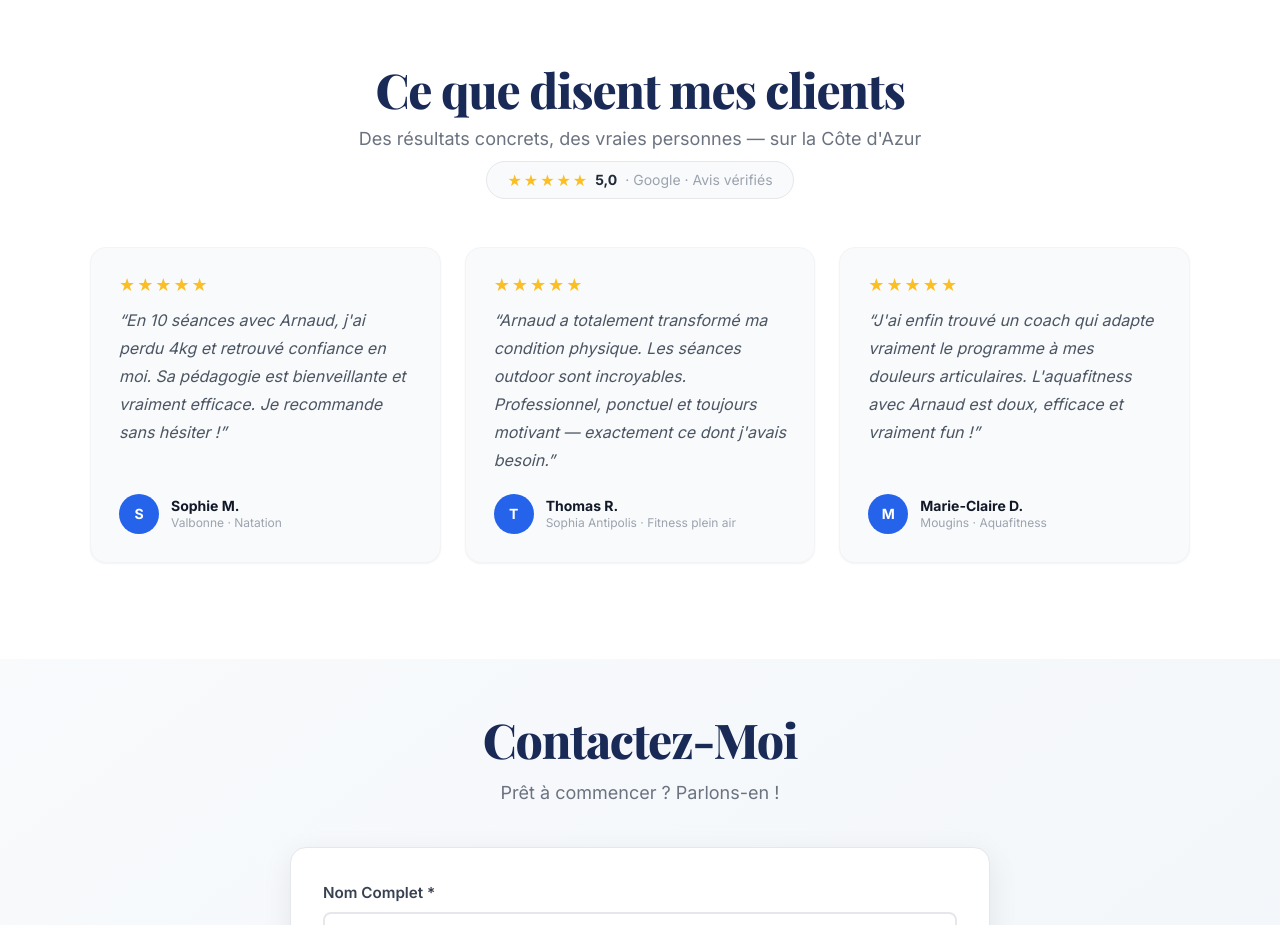
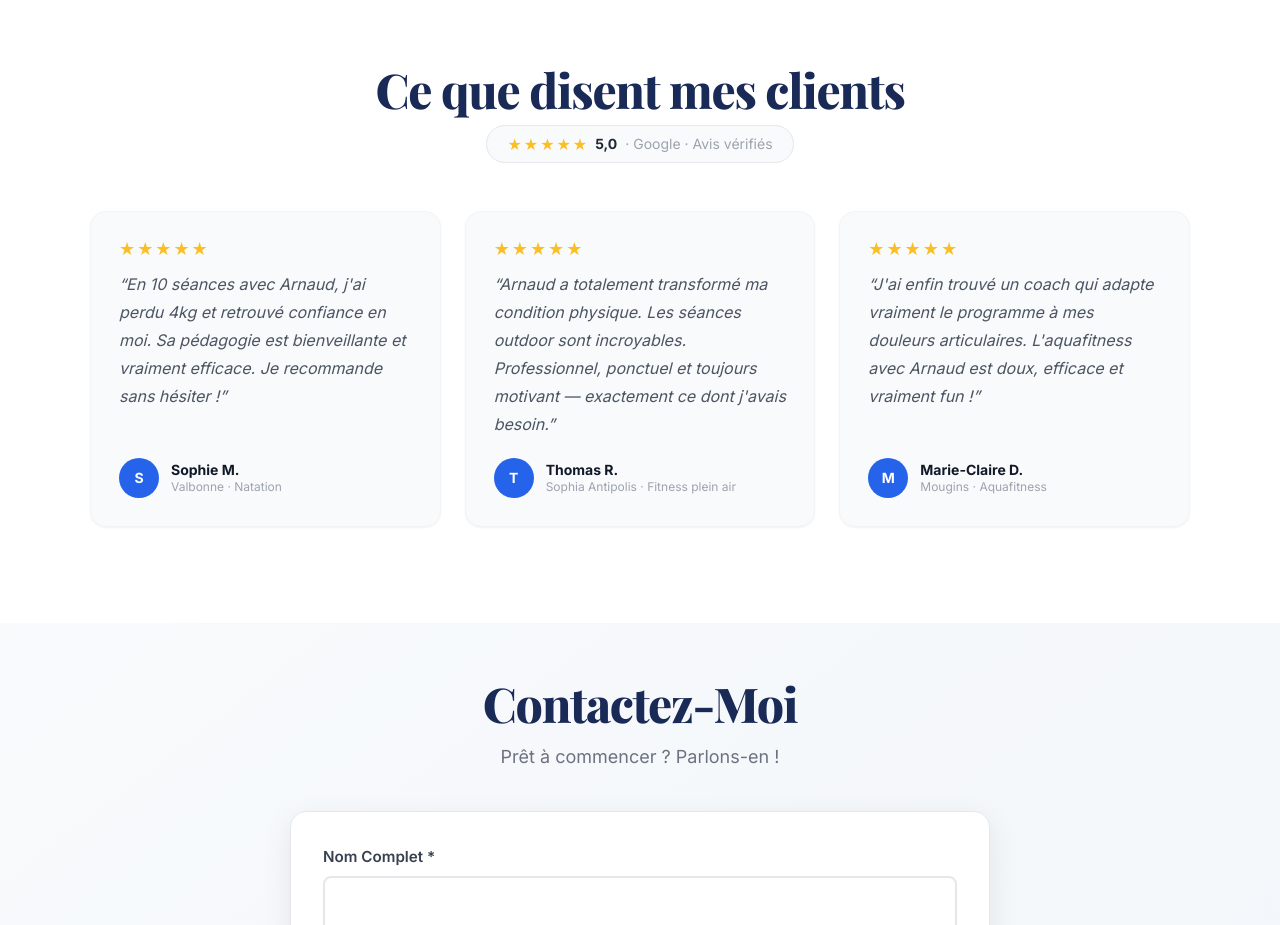
Before and after one commit to Unvodka/Coaching-and-Sport, a Next.js app: page / in a window 1280 px wide. Shown: the part 3740-4665 px from the top of the page. Built offline with nearby package versions, Linux system fonts and the light colour scheme; no server answers.

Commit message:
fix: remove subtitle from testimonials section

```diff
--- a/components/TestimonialsSection.tsx
+++ b/components/TestimonialsSection.tsx
@@ -88,7 +88,6 @@ export default function TestimonialsSection() {
         >
           {title}
         </h2>
-        <p className="text-center text-gray-500 text-lg mb-2">{subtitle}</p>
 
         {/* Google rating badge */}
         <div className="flex justify-center mb-12">
```
